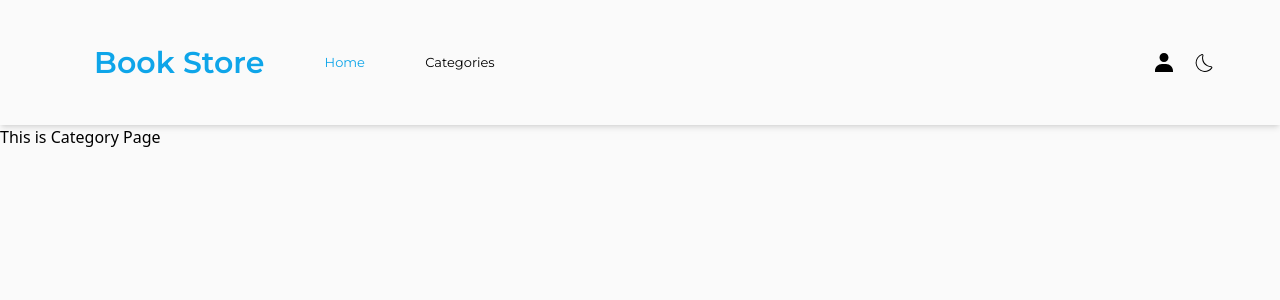
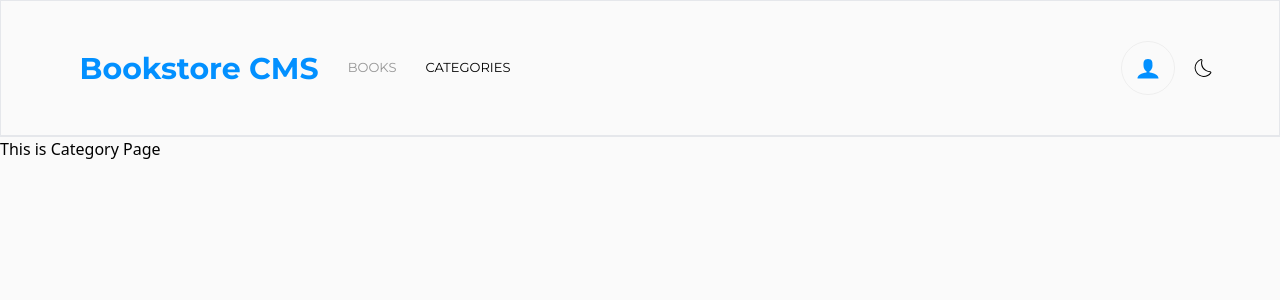
Before and after one commit to HtetWaiYan7191/book-store, a React (Create React App) app: page /category in a window 1280 px wide. Shown: the top 300 px of the page. Built offline with nearby package versions, Linux system fonts and the light colour scheme; a web font is replaced by a local one.

Commit message:
Fix linter errors and design update to look like provided design

```diff
--- a/src/components/AddBooks.js
+++ b/src/components/AddBooks.js
@@ -14,9 +14,9 @@ function AddBooks() {
   const [newBook, setNewBook] = useState(initialState);
 
   return (
-    <div className="add-new-book-container dark:bg-gray-800 pt-5 pb-10">
+    <div className="add-new-book-container dark:bg-gray-800 pt-[1.813rem] pb-10">
       <h2 className="text-2xl ps-3 addbook-title dark:text-sky-500">Add New Book</h2>
-      <form className="w-[70%] mx-auto py-3">
+      <form className="w-[70%] mx-auto py-3 ">
         <div className="flex gap-5">
           <input
             type="text"
--- a/src/components/Books.js
+++ b/src/components/Books.js
@@ -10,13 +10,13 @@ function Books({ book }) {
   const progress = Math.floor(Math.random() * 100);
   const chapter = Math.floor(Math.random() * 20);
   return (
-    <div className="book-card flex gap-5  border border-1 py-5 my-5 items-center align-bottom dark:bg-gray-900">
+    <div className="book-card flex gap-5  border border-1 py-5 my-[0.938rem] items-center align-bottom dark:bg-gray-900">
       <div className=" first-part w-[40%] pl-5">
         <h2 className="book-category dark:text-sky-700">{book.category}</h2>
         <h2 className="book-title dark:text-gray-200">{book.title}</h2>
         <span className="book-text">{book.author}</span>
         <ul className="user-features flex w-[40%] mt-4">
-          <li className="book-text me-3"><button type="button">Comments</button></li>
+          <li className="book-text me-3"><button type="button" className="book-text">Comments</button></li>
           <div className="feature-verticle-line " />
           <li className="book-text me-3">
             <button
@@ -57,7 +57,7 @@ function Books({ book }) {
             {' '}
             %
           </h2>
-          <span className="progress-text dark:text-gray-300">Completed</span>
+          <span className="progress-text">Completed</span>
         </div>
       </div>
       <div className="verticle-line" />
@@ -67,7 +67,7 @@ function Books({ book }) {
           Chapter
           {chapter}
         </h2>
-        <button type="button" className=" bg-blue-500 hover:bg-blue-700 text-white font-bold py-2 px-4 rounded mt-4 update-btn">UPDATE PROGRESS</button>
+        <button type="button" className=" bg-[#0290ff] mt-4 update-btn text-center">UPDATE PROGRESS</button>
       </div>
     </div>
   );
--- a/src/components/BooksContainer.js
+++ b/src/components/BooksContainer.js
@@ -12,7 +12,7 @@ const BooksContainer = () => {
   }, [dispatch]);
 
   return (
-    <div className="book-container w-[100%] mx-auto  dark:bg-gray-700 py-16 px-72">
+    <div className="book-container w-[80%] mx-auto  dark:bg-gray-700 py-16  border-b">
       {bookList?.map((book) => (
         <Books key={book.item_id} book={book} />
       ))}
--- a/src/components/Navbar.js
+++ b/src/components/Navbar.js
@@ -1,5 +1,5 @@
 import React from 'react';
-import { BiSolidUser } from 'react-icons/bi';
+import { ImUser } from 'react-icons/im';
 import { NavLink } from 'react-router-dom';
 import { MdDarkMode } from 'react-icons/md';
 import PropTypes from 'prop-types';
@@ -7,15 +7,15 @@ import { CiDark } from 'react-icons/ci';
 import '../style.css';
 
 const Navbar = ({ handleDarkMode, isDarkMode }) => (
-  <nav className=" flex justify-between py-10 px-16 items-center align-middle shadow-md dark:bg-gray-800">
+  <nav className=" flex justify-between py-10 px-16 items-center align-middle border border-b-2 dark:bg-gray-800">
     <ul className=" flex justify-around w-[40%]  items-center">
-      <h2 className="  text-sky-500 font-semibold navbar-title">Book Store</h2>
-      <li className="navbar-text"><NavLink to="/" className="text-sky-500 dark:text-white-500">Home</NavLink></li>
-      <li className="navbar-text"><NavLink to="/category" className={isDarkMode ? 'text-white' : 'text-dark-500'}>Categories</NavLink></li>
+      <h2 className=" navbar-title">Bookstore CMS</h2>
+      <li className="navbar-text"><NavLink to="/" className=" dark:text-white-500">BOOKS</NavLink></li>
+      <li className="navbar-text"><NavLink to="/category">CATEGORIES</NavLink></li>
     </ul>
 
     <div className="flex align-middle">
-      <BiSolidUser className="text-2xl dark:text-sky-500 me-4" />
+      <div className="user-icon-container me-4"><ImUser className="text-2xl user-icon dark:text-sky-500" /></div>
       {isDarkMode ? (
         <button type="button" onClick={handleDarkMode}>
           <MdDarkMode className="text-2xl text-white" />
```
